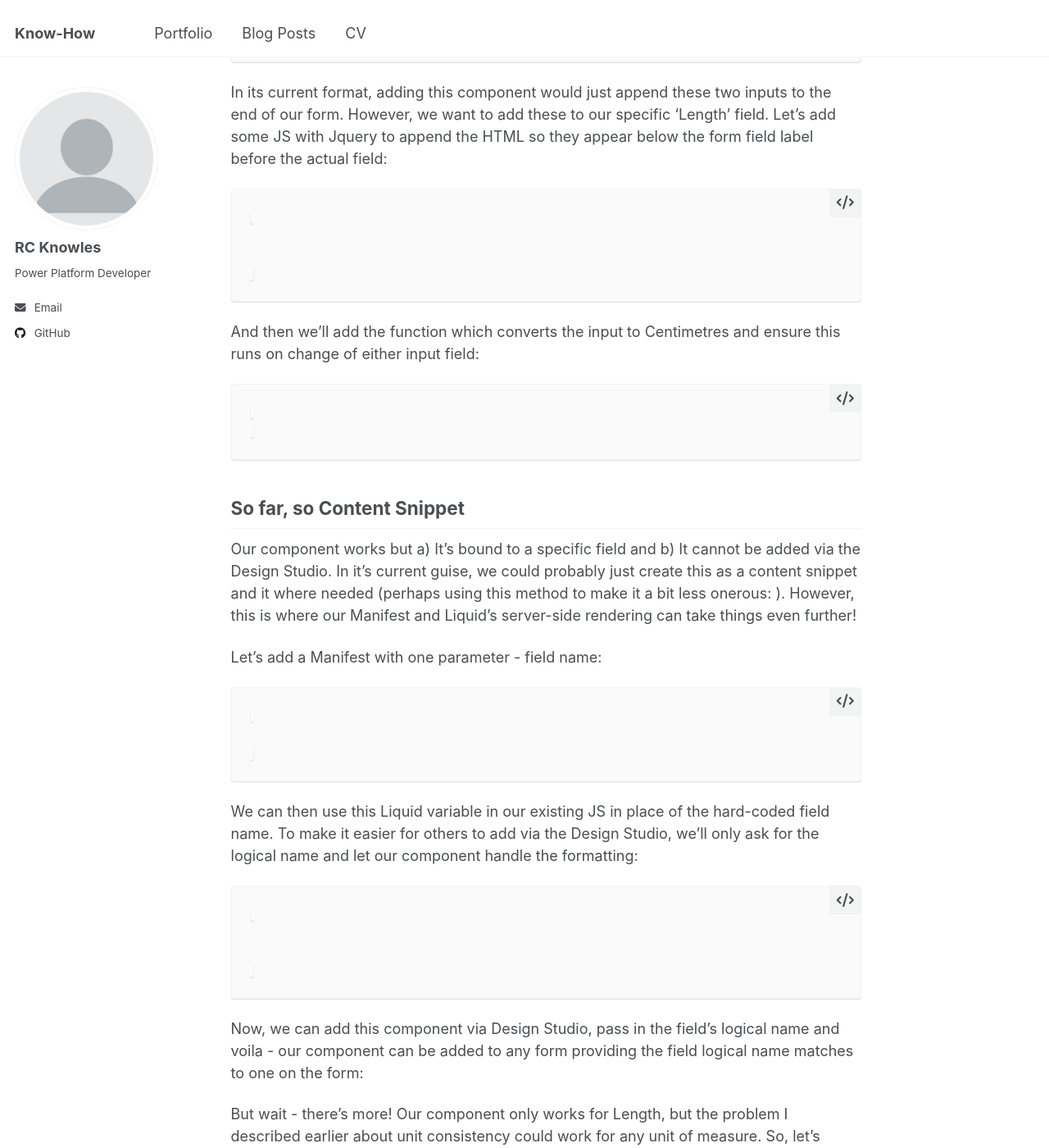
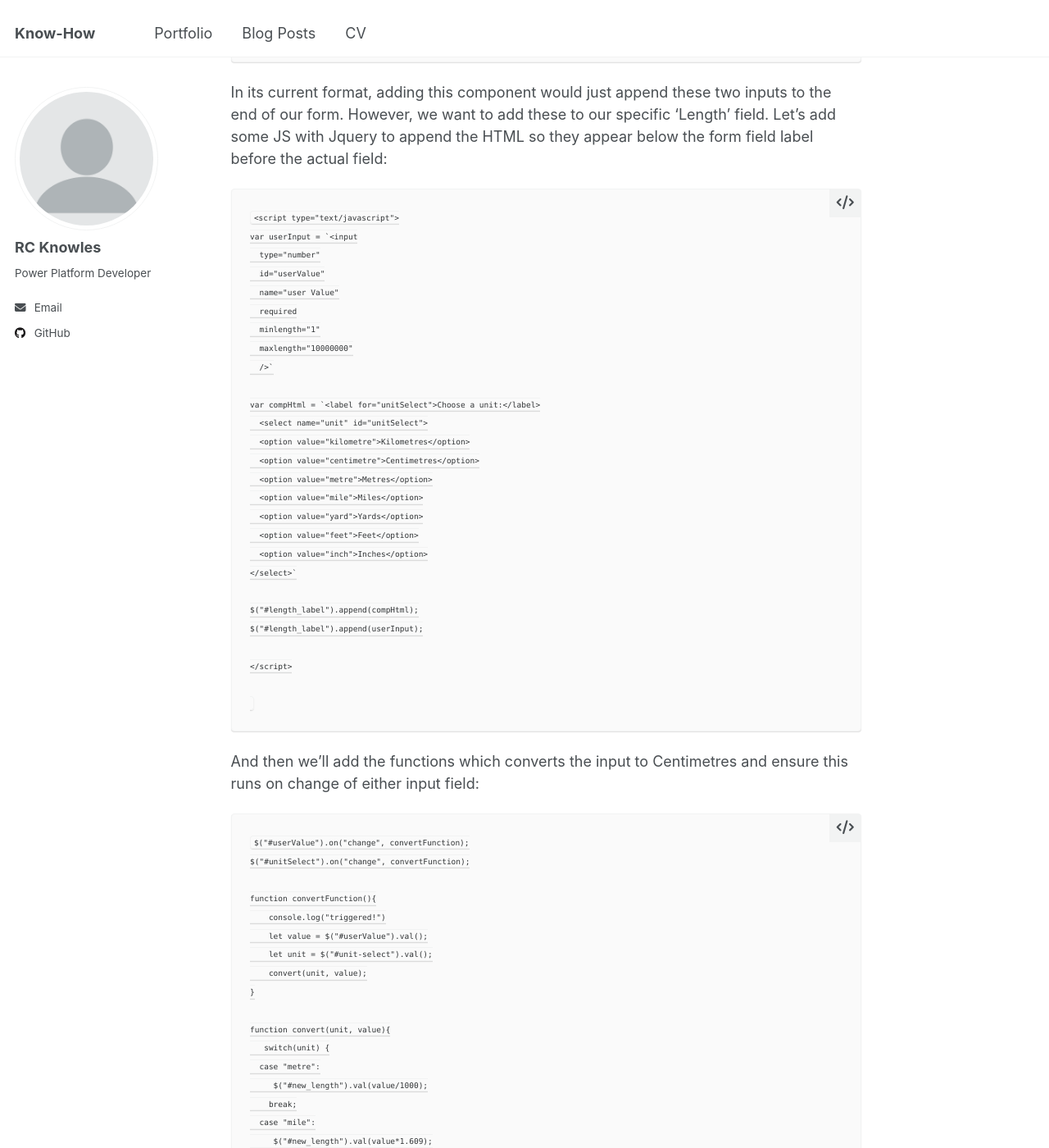
Before and after one commit to rcklearning/know-how, a Jekyll site: the page built from _posts/2025-03-23-blog-post-1.md, in a window 1280 px wide and 1400 px high, scrolled down 2262 px. Shown: the whole window at 82% size. Built offline with Jekyll 4.4.1, drawn with Linux system fonts in a browser that asks for light colours; some of the changed text lies outside the part shown.

Commit message:
Update 2025-03-23-blog-post-1.md

````diff
--- a/_posts/2025-03-23-blog-post-1.md
+++ b/_posts/2025-03-23-blog-post-1.md
@@ -63,34 +63,106 @@ And our unit selector:
 In its current format, adding this component would just append these two inputs to the end of our form. However, we want to add these to our specific 'Length' field. Let's add some JS with Jquery to append the HTML so they appear below the form field label before the actual field:
 
 ```
+<script type="text/javascript">
+var userInput = `<input
+  type="number"
+  id="userValue"
+  name="user Value"
+  required
+  minlength="1"
+  maxlength="10000000"
+  />`
 
+var compHtml = `<label for="unitSelect">Choose a unit:</label>
+  <select name="unit" id="unitSelect">
+  <option value="kilometre">Kilometres</option>
+  <option value="centimetre">Centimetres</option>
+  <option value="metre">Metres</option>
+  <option value="mile">Miles</option>
+  <option value="yard">Yards</option>
+  <option value="feet">Feet</option>
+  <option value="inch">Inches</option>
+</select>`
 
+$("#length_label").append(compHtml);
+$("#length_label").append(userInput);
+
+</script>
 
 ```
 
-And then we'll add the function which converts the input to Centimetres and ensure this runs on change of either input field:
+And then we'll add the functions which converts the input to Centimetres and ensure this runs on change of either input field:
 
 ```
+$("#userValue").on("change", convertFunction);
+$("#unitSelect").on("change", convertFunction);
+
+function convertFunction(){
+    console.log("triggered!")
+    let value = $("#userValue").val();
+    let unit = $("#unit-select").val();
+    convert(unit, value);
+}
+
+function convert(unit, value){
+   switch(unit) {
+  case "metre":
+     $("#new_length").val(value/1000);
+    break;
+  case "mile":
+     $("#new_length").val(value*1.609);
+    break;
+  case "yard":
+     $("#new_length").val(value/1094);
+    break;
+  case "feet":
+     $("#new_length").val(value/3281);
+    break;
+  case "inch":
+     $("#new_length").val(value/39370);
+    break;
+  default:
+     $("#new_length").val(value);
+}
+}
+
 
 ```
 
 So far, so Content Snippet
 -------
 
-Our component works but a) It's bound to a specific field and b) It cannot be added via the Design Studio. In it's current guise, we could probably just create this as a content snippet and it where needed (perhaps using this method to make it a bit less onerous: ). However, this is where our Manifest and Liquid's server-side rendering can take things even further!
+Our component works but a) It's bound to a specific field and b) It cannot be added via the Design Studio. In it's current guise, we could probably just create this as a content snippet and it where needed (perhaps using [this] (https://readyxrm.blog/2025/03/20/power-pages-inserting-content-snippets-in-design-studio/) method to make it a bit less onerous). However, this is where our Manifest and Liquid's server-side rendering can take things even further!
 
-Let's add a Manifest with one parameter - field name:
+Let's add our Manifest with one parameter - field name:
+
+```
+{% manifest %}
+    {
+    "type": "Functional",
+    "displayName": "Unit Converter",
+    "description": "This component allows the user to convert a dataverse number field from a default unit into any related unit",
+    "params": [
+        {
+        "id": "fieldLogicalName",
+        "displayName": "Field",
+        "description": "Enter the field logical name you would like to add this component to"
+        },
+        ]
+    }
+{% endmanifest %}
 
 ```
 
+We can then use this Liquid variable in our existing JS in place of the hard-coded field name. To make it easier for others to add via the Design Studio, we'll only ask for the logical name and let our component handle the formatting. Here's our updated JS/Liquid for this part:
 
 ```
+var field = "{{ fieldLogicalName | escape }}"
 
-We can then use this Liquid variable in our existing JS in place of the hard-coded field name. To make it easier for others to add via the Design Studio, we'll only ask for the logical name and let our component handle the formatting:
-
-```
-
-
+$("#" + field + "_label").append(compHtml);
+$("#" + field + "_label").append(userInput);
+$("#userValue").on("change", convertFunction);
+$("#unitSelect").on("change", convertFunction);
 
 ```
 
@@ -104,7 +176,99 @@ Now, we can add this component via Design Studio, pass in the field's logical na
 But wait - there's more! Our component only works for Length, but the problem I described earlier about unit consistency could work for any unit of measure. So, let's make our component useful for any numeric field and allow our colleagues to set the unit in Design Studio. Here's our full code for a component that allows for two parameters - the field you want to apply it to and the Unit we're working with:
 
 ```
+{% manifest %}
+    {
+    "type": "Functional",
+    "displayName": "Unit Converter",
+    "description": "This component allows the user to convert a dataverse number field from a default unit into any related unit",
+    "params": [
+        {
+        "id": "fieldLogicalName",
+        "displayName": "Field",
+        "description": "Enter the field logical name you would like to add this component to"
+        },
+        {
+        "id": "defaultUnit",
+        "displayName": "Default Unit",
+        "description": "Enter the unit type - either 'Length' or 'Mass'. This will determine the conversion options and the default - Kg for mass, Meter for distance"
+        }]
+    }
+{% endmanifest %}
 
+<script type="text/javascript">
+var userInput = `<input
+  type="number"
+  id="userValue"
+  name="user Value"
+  required
+  minlength="1"
+  maxlength="10000000"
+  />`
+{% if defaultUnit == "Length" %}
+   var compHtml = `<label for="unit-select">Choose a unit:</label>
+  <select name="unit" id="unit-select">
+  <option value="kilometre">Kilometres</option>
+  <option value="centimetre">Centimetres</option>
+  <option value="metre">Metres</option>
+  <option value="mile">Miles</option>
+  <option value="yard">Yards</option>
+  <option value="feet">Feet</option>
+  <option value="inch">Inches</option>
+</select>`
+{% elsif defaultUnit == "Mass" %}
+ var compHtml = `<label for="unit-select">Choose a unit:</label>
+  <select name="unit" id="unit-select">
+  <option value="kilogram">Kilos</option>
+  <option value="gram">Grams</option>
+  <option value="ounce">Ounces</option>
+  <option value="pound">Pounds</option>
+  <option value="stone">Stones</option>
+</select>`
+
+{% endif %}
+
+   var conversion = " (Unit: {{ defaultUnit }})"
+   var field = "{{ fieldLogicalName | escape }}"
+   $("#" + field + "_label").append(conversion);
+   $("#" + field + "_label").append(compHtml);
+   $("#" + field + "_label").append(userInput);
+   $("#userValue").on("change", convertFunction);
+   $("#unit-select").on("change", convertFunction);
+
+function convertFunction(){
+    console.log("triggered!")
+    let value = $("#userValue").val();
+    let unit = $("#unit-select").val();
+    convert(unit, value);
+}
+
+function convert(unit, value){
+   switch(unit) {
+  case "centimetre":
+    $("#" + field).val(value/100000);
+    break;
+  case "metre":
+    $("#" + field).val(value/1000);
+    break;
+  case "mile":
+    $("#" + field).val(value*1.609);
+    break;
+  case "yard":
+    $("#" + field).val(value/1094);
+    break;
+  case "feet":
+    $("#" + field).val(value/3281);
+    break;
+  case "inch":
+    $("#" + field).val(value/39370);
+    break;
+  default:
+    $("#" + field).val(value);
+}
+}
+
+
+</script>
 
 ```
 
````
Also changed, not shown: other parts of _posts/2025-03-23-blog-post-1.md (+1 -1 lines).
